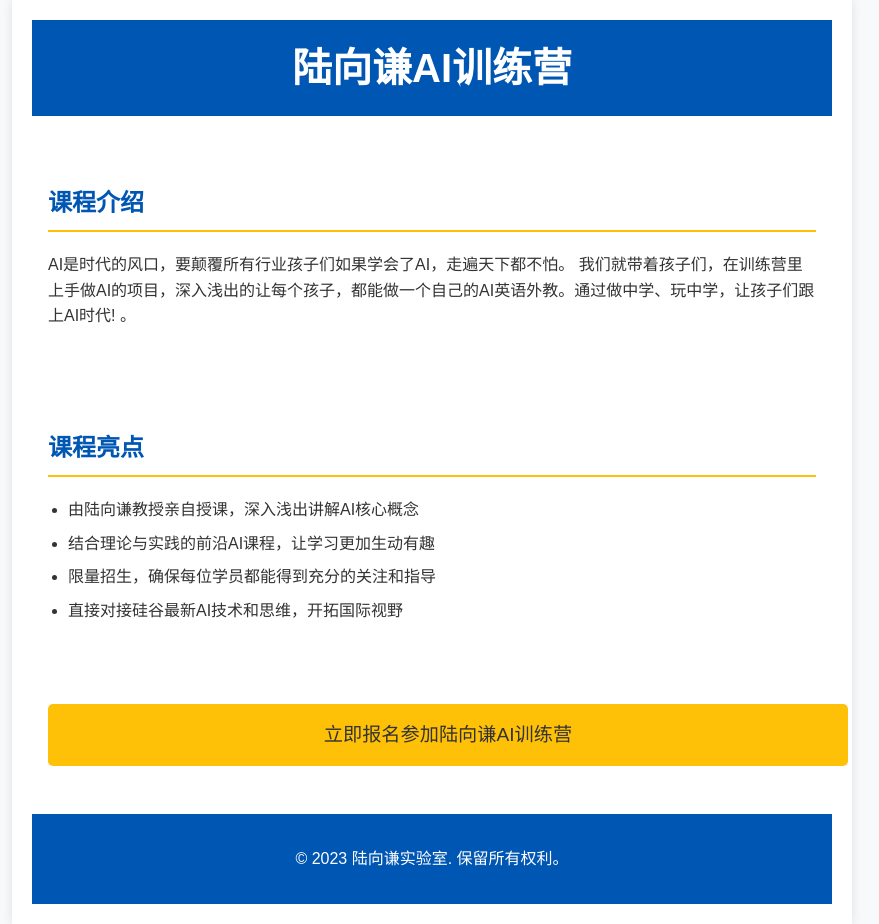
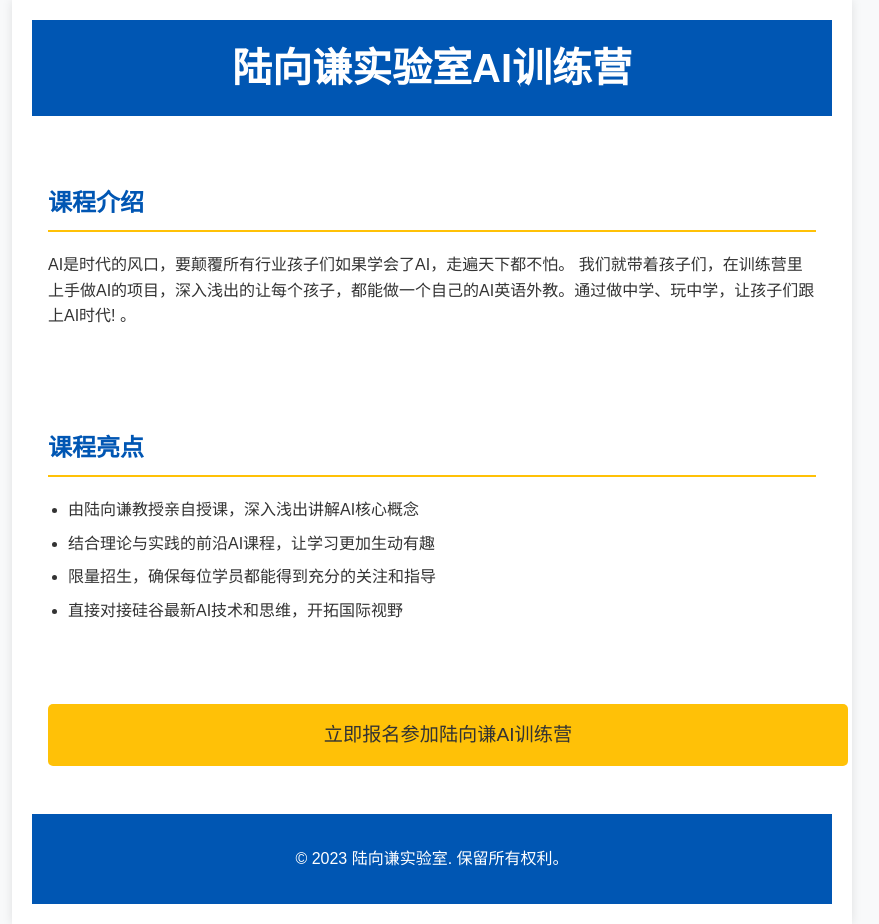
Before and after one commit to peterzhang0528/peterzhang0528.github.io, a plain HTML site: page index.html in a window 1280 px wide. Shown: the whole page, without its empty margins (208-1087 px from the left). Drawn offline with Linux system fonts and the light colour scheme.

Commit message:
Update index.html

```diff
--- a/index.html
+++ b/index.html
@@ -89,7 +89,7 @@
 <body>
     <div class="container">
         <header>
-            <h1>陆向谦AI训练营</h1>
+            <h1>陆向谦实验室AI训练营</h1>
         </header>
 
         <div class="section" id="intro">
```
